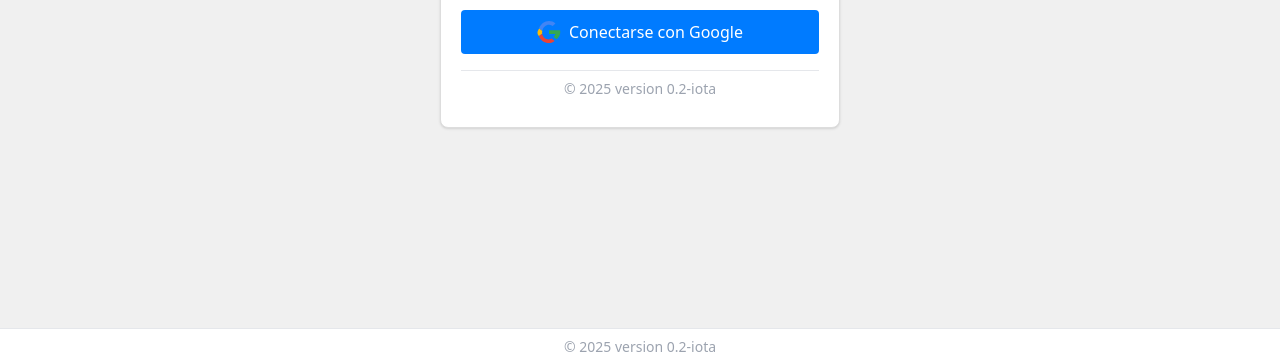
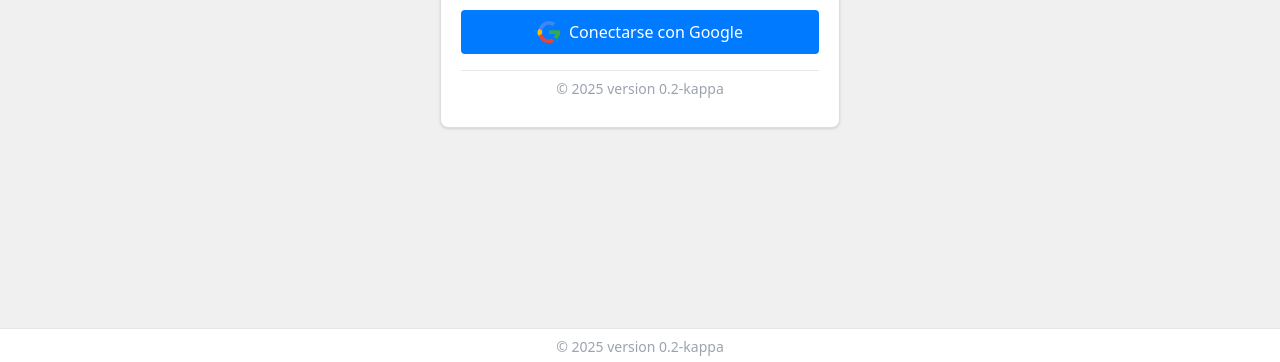
Before and after one commit to eramos-ui/gcmon, a Next.js app: page /login in a window 1280 px wide. Shown: the part 532-894 px from the top of the page. Built offline with nearby package versions, Linux system fonts and the light colour scheme; no server answers.

Commit message:
0.2-kappa

```diff
--- a/components/general/Footer.tsx
+++ b/components/general/Footer.tsx
@@ -1,4 +1,4 @@
-const version='0.2-iota';
+const version='0.2-kappa';
 export const Footer = () => (
     <footer className="text-center text-gray-400 text-sm py-2 border-t">
       © {new Date().getFullYear()}  version {version}
--- a/lib/db.ts
+++ b/lib/db.ts
@@ -4,10 +4,10 @@ import mongoose from 'mongoose';
 import { MongoClient } from 'mongodb';
 
 
-//const MONGODB_URI = process.env.MONGODB_URI || 'mongodb+srv://jonnyheiss:qoynVk4Vn430yEd9@clustergc.4g4jumk.mongodb.net/GastosComunes?retryWrites=true&w=majority';
-const MONGODB_URI = process.env.MONGODB_URI || 'mongodb://localhost:27017/GastosComunes?replicaSet=rs0';
+const MONGODB_URI = process.env.MONGODB_URI || 'mongodb+srv://jonnyheiss:qoynVk4Vn430yEd9@clustergc.4g4jumk.mongodb.net/GastosComunes?retryWrites=true&w=majority';
+//const MONGODB_URI = process.env.MONGODB_URI || 'mongodb://localhost:27017/GastosComunes?replicaSet=rs0';
 
-console.log("En dn MONGODB_URI:", MONGODB_URI);
+console.log("En db MONGODB_URI:", MONGODB_URI);
 if (!MONGODB_URI) {
   throw new Error('❌ MONGODB_URI no está definido en las variables de entorno.');
 }
```
